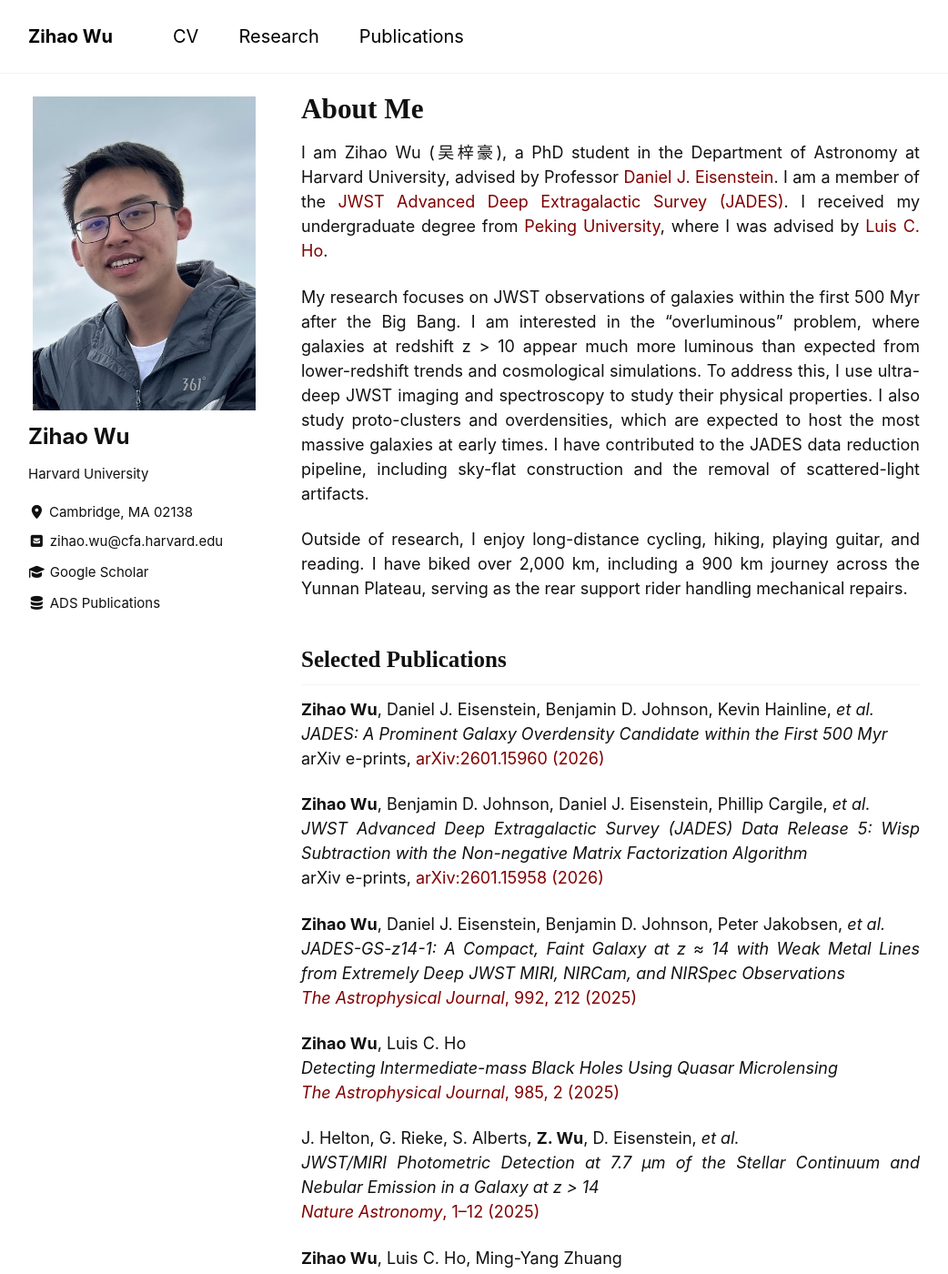
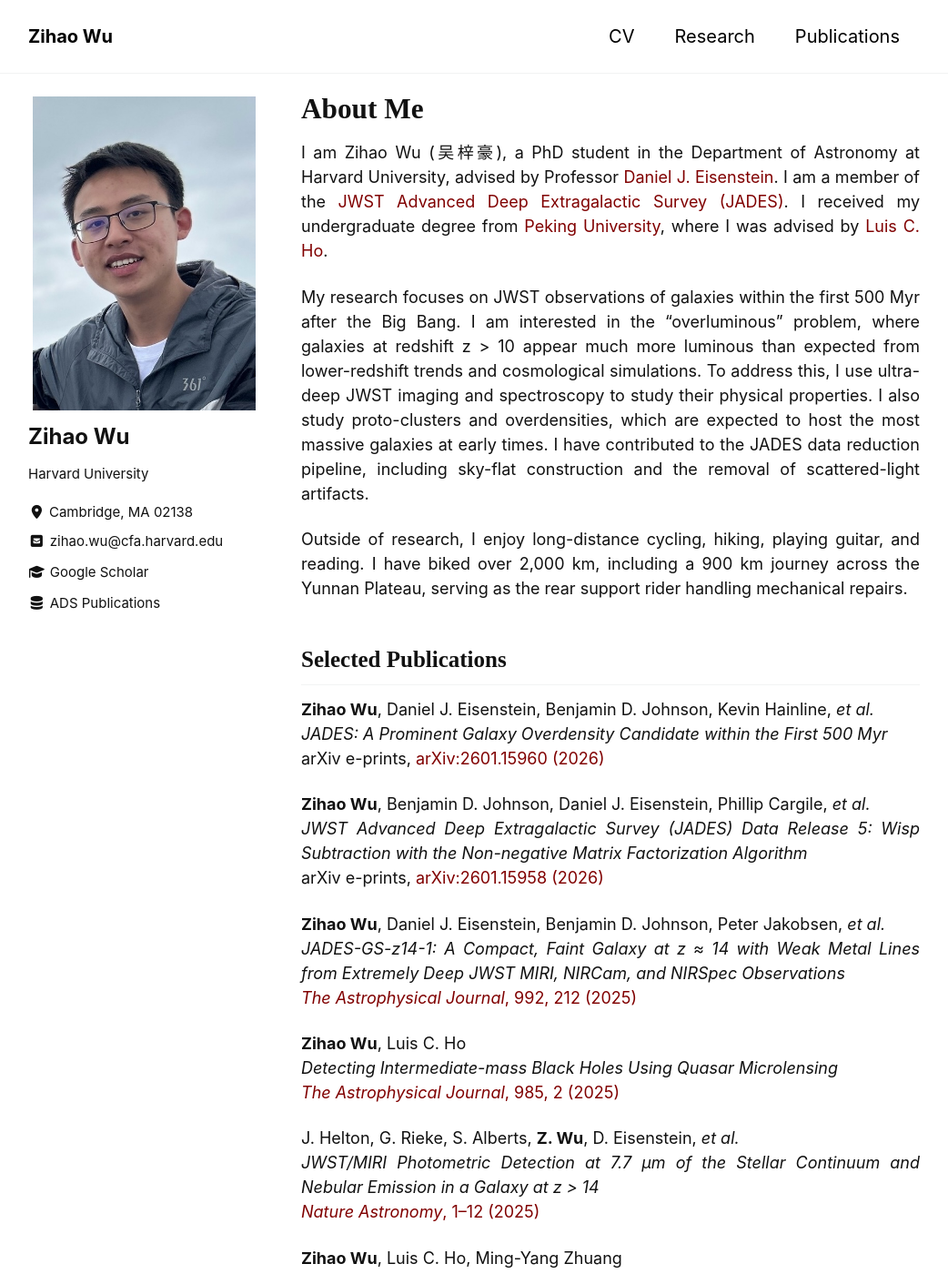
Before and after one commit to zihaowu-astro/zihaowu-astro.github.io, a Jekyll site: the page built from index.md, in a window 1280 px wide and 1400 px high. Shown: the whole window at 91% size, without its empty margins (119-1161 px from the left). Built offline with Jekyll 4.4.1, drawn with Linux system fonts in a browser that asks for light colours; cached includes are drawn as plain includes.

Commit message:
Right-align masthead navigation links

```diff
--- a/_sass/_custom.scss
+++ b/_sass/_custom.scss
@@ -36,7 +36,7 @@ body {
 .greedy-nav .visible-links {
   display: flex !important;
   flex: 0 0 auto;
-  margin-left: 0 !important;
+  margin-left: auto !important;
 }
 
 .greedy-nav .visible-links li {
--- a/assets/css/custom.scss
+++ b/assets/css/custom.scss
@@ -36,7 +36,7 @@ body {
 .greedy-nav .visible-links {
   display: flex !important;
   flex: 0 0 auto;
-  margin-left: 0 !important;
+  margin-left: auto !important;
 }
 
 .greedy-nav .visible-links li {
```
